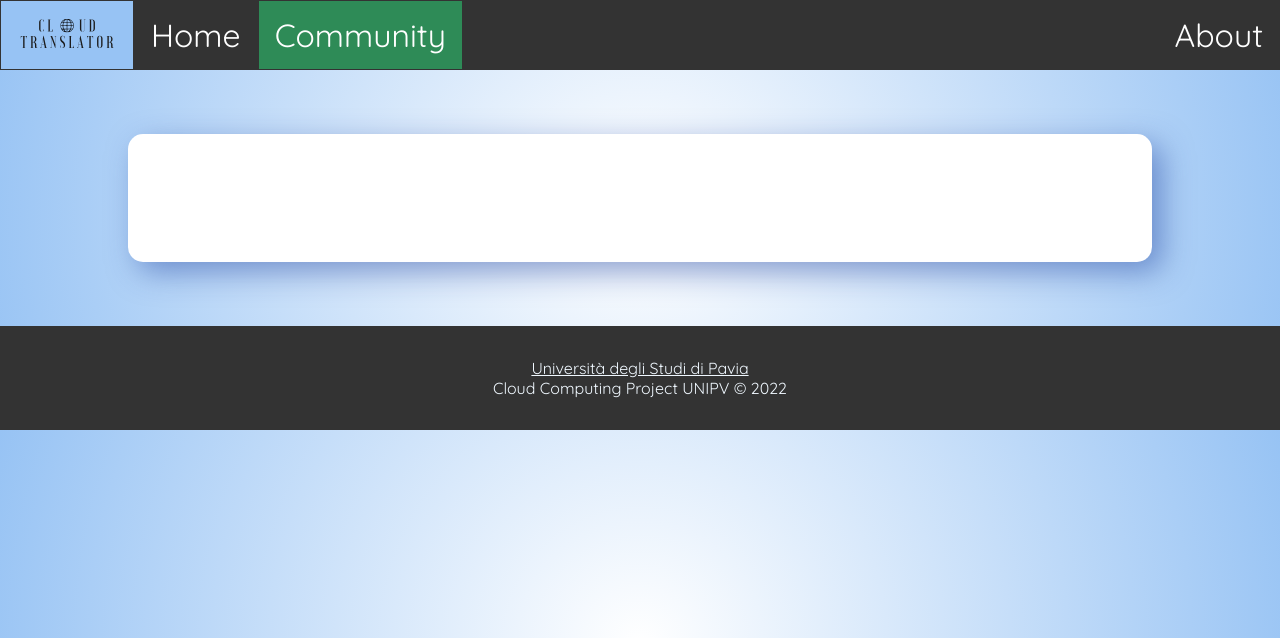
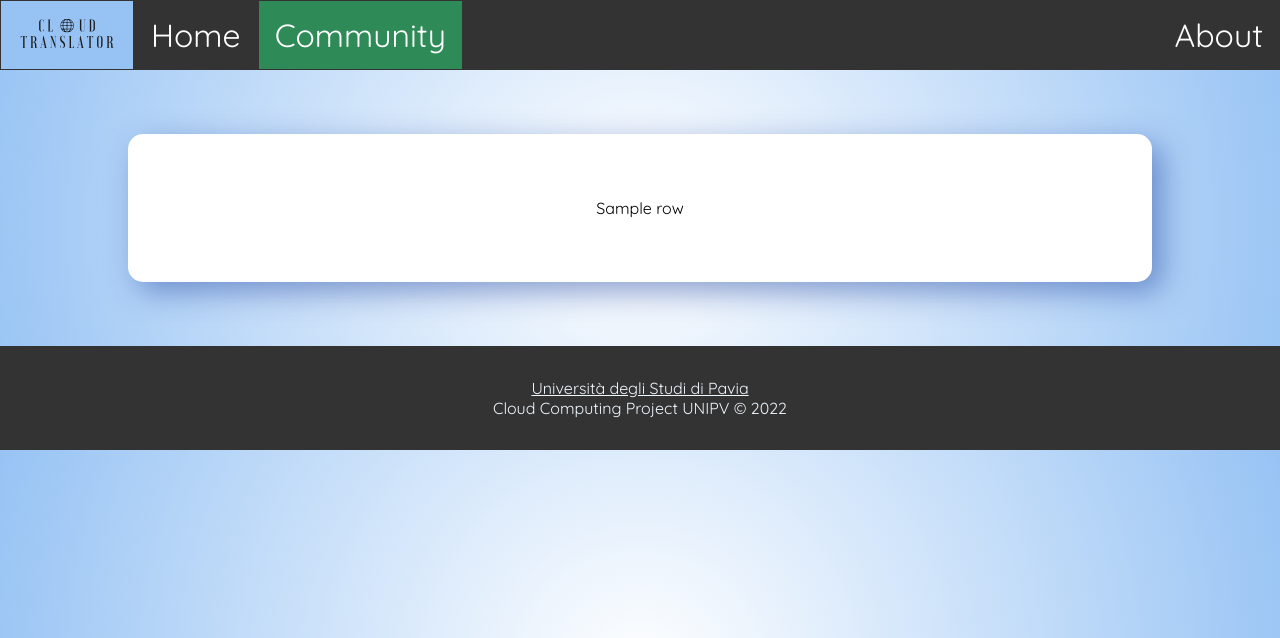
Before and after one commit to aiman-al-masoud/translator-cloud-project, a Flask app: template src/templates/community.html in a window 1280 px wide. Shown: the top 638 px of the page. Run offline with Flask 2, Linux system fonts and the light colour scheme; the template is opened without the code that fills it: most values are stand-ins (such as "Sample title", 1, 10 or a date in 2020); some libraries are stand-ins or nearby versions.

Commit message:
added the table which will contain all the records of the db when the page has been loaded

```diff
--- a/src/templates/community.html
+++ b/src/templates/community.html
@@ -13,12 +13,18 @@
   <ul class="topnav">
     <li><a class="logo" title="Home" href="/"><img src="static/res/logoCloudTranslatorSvg.svg"></a></li>
     <li><a href="/">Home</a></li>
-    <li><a class="active" href="community">Community</a></li>
+    <li><a class="active" href="community.html">Community</a></li>
     <li class="right"><a href="about">About</a></li>
   </ul>
 
   <div class="complex">
-
+    <tabel>
+      {% for row in data %}
+      <tr>
+          <td>{{row}}</td>
+      </tr><br>
+      {% endfor %}
+      </table>
     </div>
 
 
```
